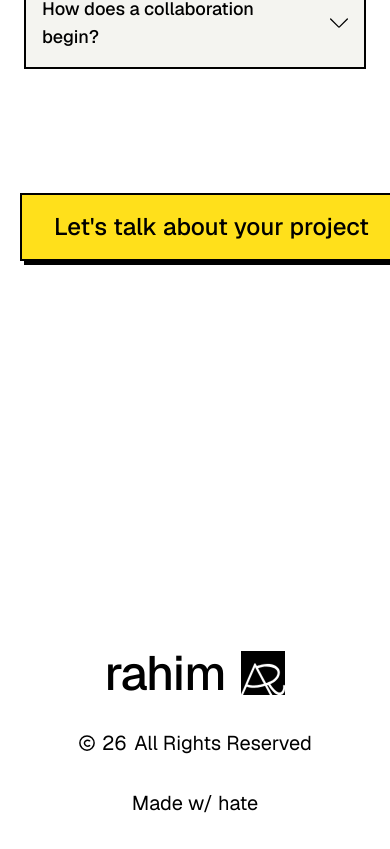
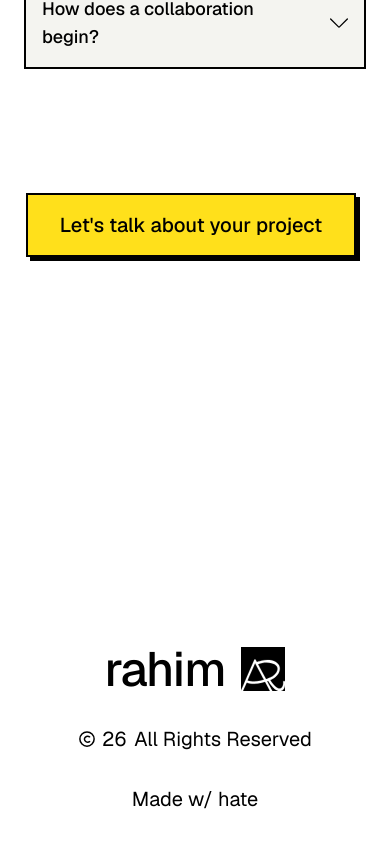
Before and after one commit to Rahim10020/rahim.design, a React (Vite) app: page /services in a window 390 px wide. Shown: the part 9946-10795 px from the top of the page. Built offline with nearby package versions, Linux system fonts and the light colour scheme; a web font is replaced by a local one.

Commit message:
fixing faqs

```diff
--- a/src/_pages/Services.tsx
+++ b/src/_pages/Services.tsx
@@ -407,7 +407,7 @@ export default function ServicesPage() {
                   rel="noopener noreferrer"
                   className="mt-8 inline-flex"
                 >
-                  <Button className="px-8 py-4 text-2xl font-medium bg-primary border-2 border-foreground text-foreground">
+                  <Button className="px-8 py-4 text-xl lg:text-2xl font-medium bg-primary border-2 border-foreground text-foreground">
                     Let's talk about your project
                   </Button>
                 </a>
```
